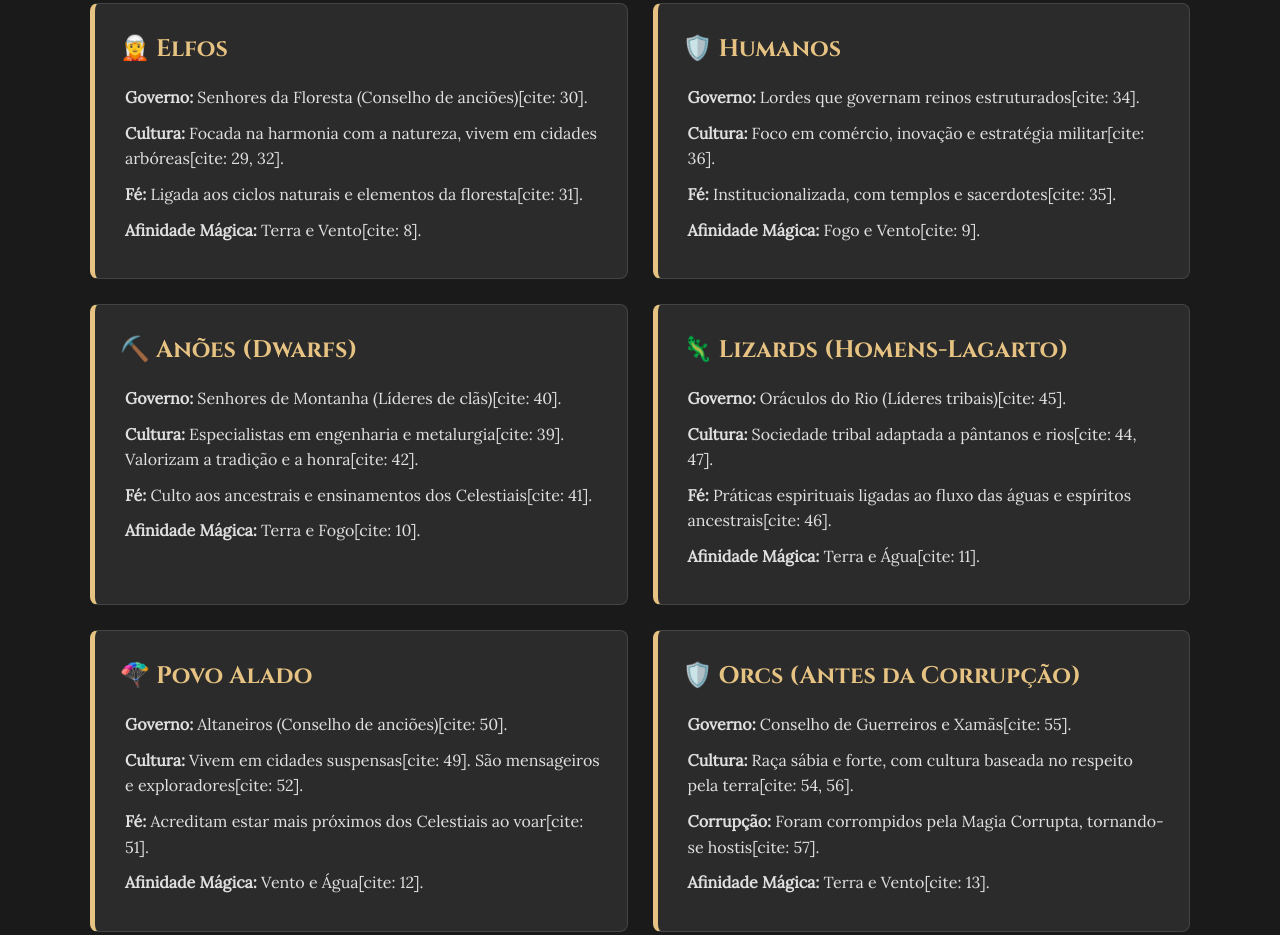
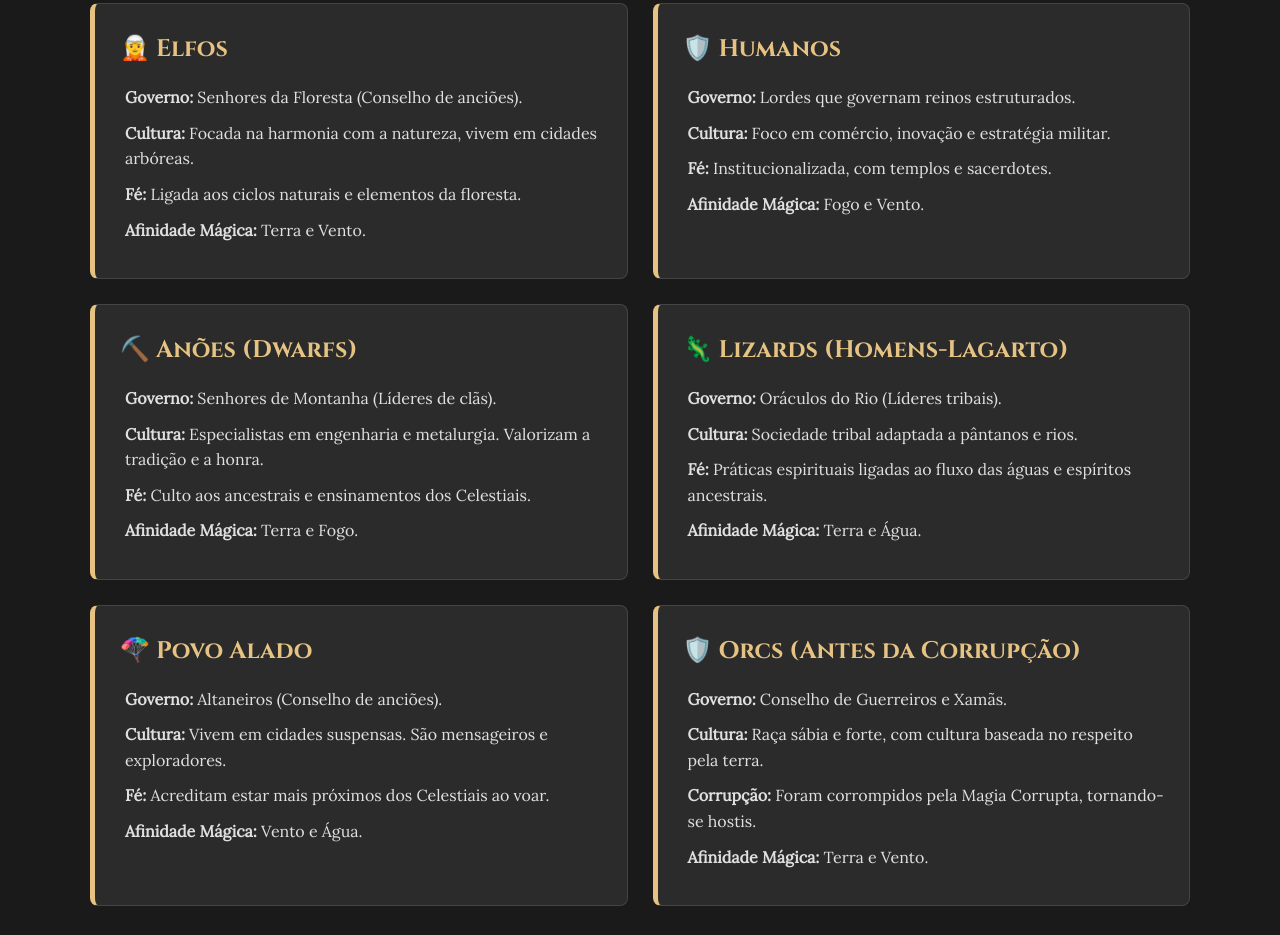
Before and after one commit to SantosWillian93/BtC, a plain HTML site: page racas.html in a window 1280 px wide. Shown: the part 340-1275 px from the top of the page. Drawn offline with Linux system fonts and the light colour scheme.

Commit message:
Atualização do codigo racas.html

```diff
--- a/racas.html
+++ b/racas.html
@@ -37,60 +37,60 @@
             <section class="card-raca">
                 <h2>🧝 Elfos</h2>
                 <ul>
-                    <li><strong>Governo:</strong> Senhores da Floresta (Conselho de anciões)[cite: 30].</li>
-                    <li><strong>Cultura:</strong> Focada na harmonia com a natureza, vivem em cidades arbóreas[cite: 29, 32].</li>
-                    <li><strong>Fé:</strong> Ligada aos ciclos naturais e elementos da floresta[cite: 31].</li>
-                    <li><strong>Afinidade Mágica:</strong> Terra e Vento[cite: 8].</li>
+                    <li><strong>Governo:</strong> Senhores da Floresta (Conselho de anciões).</li>
+                    <li><strong>Cultura:</strong> Focada na harmonia com a natureza, vivem em cidades arbóreas.</li>
+                    <li><strong>Fé:</strong> Ligada aos ciclos naturais e elementos da floresta.</li>
+                    <li><strong>Afinidade Mágica:</strong> Terra e Vento.</li>
                 </ul>
             </section>
 
             <section class="card-raca">
                 <h2>🛡️ Humanos</h2>
                 <ul>
-                    <li><strong>Governo:</strong> Lordes que governam reinos estruturados[cite: 34].</li>
-                    <li><strong>Cultura:</strong> Foco em comércio, inovação e estratégia militar[cite: 36].</li>
-                    <li><strong>Fé:</strong> Institucionalizada, com templos e sacerdotes[cite: 35].</li>
-                    <li><strong>Afinidade Mágica:</strong> Fogo e Vento[cite: 9].</li>
+                    <li><strong>Governo:</strong> Lordes que governam reinos estruturados.</li>
+                    <li><strong>Cultura:</strong> Foco em comércio, inovação e estratégia militar.</li>
+                    <li><strong>Fé:</strong> Institucionalizada, com templos e sacerdotes.</li>
+                    <li><strong>Afinidade Mágica:</strong> Fogo e Vento.</li>
                 </ul>
             </section>
 
             <section class="card-raca">
                 <h2>⛏️ Anões (Dwarfs)</h2>
                 <ul>
-                    <li><strong>Governo:</strong> Senhores de Montanha (Líderes de clãs)[cite: 40].</li>
-                    <li><strong>Cultura:</strong> Especialistas em engenharia e metalurgia[cite: 39]. Valorizam a tradição e a honra[cite: 42].</li>
-                    <li><strong>Fé:</strong> Culto aos ancestrais e ensinamentos dos Celestiais[cite: 41].</li>
-                    <li><strong>Afinidade Mágica:</strong> Terra e Fogo[cite: 10].</li>
+                    <li><strong>Governo:</strong> Senhores de Montanha (Líderes de clãs).</li>
+                    <li><strong>Cultura:</strong> Especialistas em engenharia e metalurgia. Valorizam a tradição e a honra.</li>
+                    <li><strong>Fé:</strong> Culto aos ancestrais e ensinamentos dos Celestiais.</li>
+                    <li><strong>Afinidade Mágica:</strong> Terra e Fogo.</li>
                 </ul>
             </section>
 
             <section class="card-raca">
                 <h2>🦎 Lizards (Homens-Lagarto)</h2>
                 <ul>
-                    <li><strong>Governo:</strong> Oráculos do Rio (Líderes tribais)[cite: 45].</li>
-                    <li><strong>Cultura:</strong> Sociedade tribal adaptada a pântanos e rios[cite: 44, 47].</li>
-                    <li><strong>Fé:</strong> Práticas espirituais ligadas ao fluxo das águas e espíritos ancestrais[cite: 46].</li>
-                    <li><strong>Afinidade Mágica:</strong> Terra e Água[cite: 11].</li>
+                    <li><strong>Governo:</strong> Oráculos do Rio (Líderes tribais).</li>
+                    <li><strong>Cultura:</strong> Sociedade tribal adaptada a pântanos e rios.</li>
+                    <li><strong>Fé:</strong> Práticas espirituais ligadas ao fluxo das águas e espíritos ancestrais.</li>
+                    <li><strong>Afinidade Mágica:</strong> Terra e Água.</li>
                 </ul>
             </section>
 
             <section class="card-raca">
                 <h2>🪂 Povo Alado</h2>
                 <ul>
-                    <li><strong>Governo:</strong> Altaneiros (Conselho de anciões)[cite: 50].</li>
-                    <li><strong>Cultura:</strong> Vivem em cidades suspensas[cite: 49]. São mensageiros e exploradores[cite: 52].</li>
-                    <li><strong>Fé:</strong> Acreditam estar mais próximos dos Celestiais ao voar[cite: 51].</li>
-                    <li><strong>Afinidade Mágica:</strong> Vento e Água[cite: 12].</li>
+                    <li><strong>Governo:</strong> Altaneiros (Conselho de anciões).</li>
+                    <li><strong>Cultura:</strong> Vivem em cidades suspensas. São mensageiros e exploradores.</li>
+                    <li><strong>Fé:</strong> Acreditam estar mais próximos dos Celestiais ao voar.</li>
+                    <li><strong>Afinidade Mágica:</strong> Vento e Água.</li>
                 </ul>
             </section>
 
             <section class="card-raca">
                 <h2>🛡️ Orcs (Antes da Corrupção)</h2>
                 <ul>
-                    <li><strong>Governo:</strong> Conselho de Guerreiros e Xamãs[cite: 55].</li>
-                    <li><strong>Cultura:</strong> Raça sábia e forte, com cultura baseada no respeito pela terra[cite: 54, 56].</li>
-                    <li><strong>Corrupção:</strong> Foram corrompidos pela Magia Corrupta, tornando-se hostis[cite: 57].</li>
-                    <li><strong>Afinidade Mágica:</strong> Terra e Vento[cite: 13].</li>
+                    <li><strong>Governo:</strong> Conselho de Guerreiros e Xamãs.</li>
+                    <li><strong>Cultura:</strong> Raça sábia e forte, com cultura baseada no respeito pela terra.</li>
+                    <li><strong>Corrupção:</strong> Foram corrompidos pela Magia Corrupta, tornando-se hostis.</li>
+                    <li><strong>Afinidade Mágica:</strong> Terra e Vento.</li>
                 </ul>
             </section>
 
```
